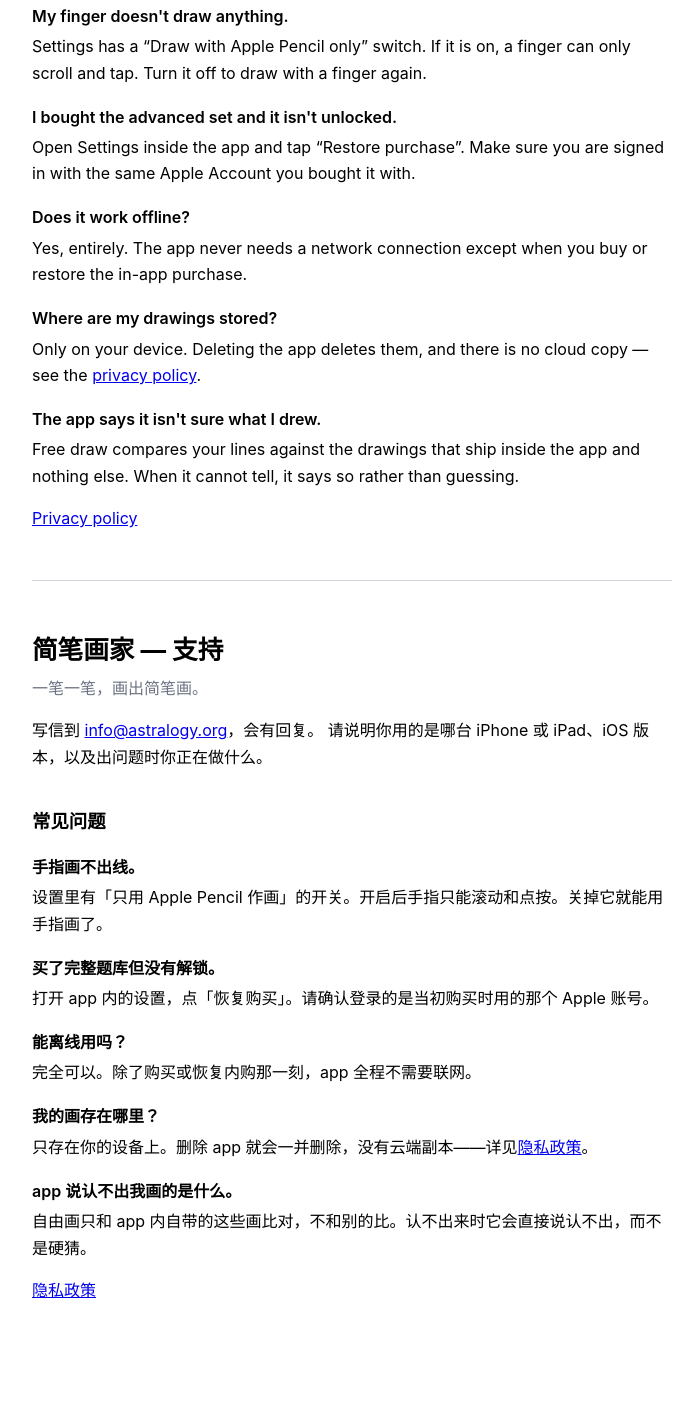
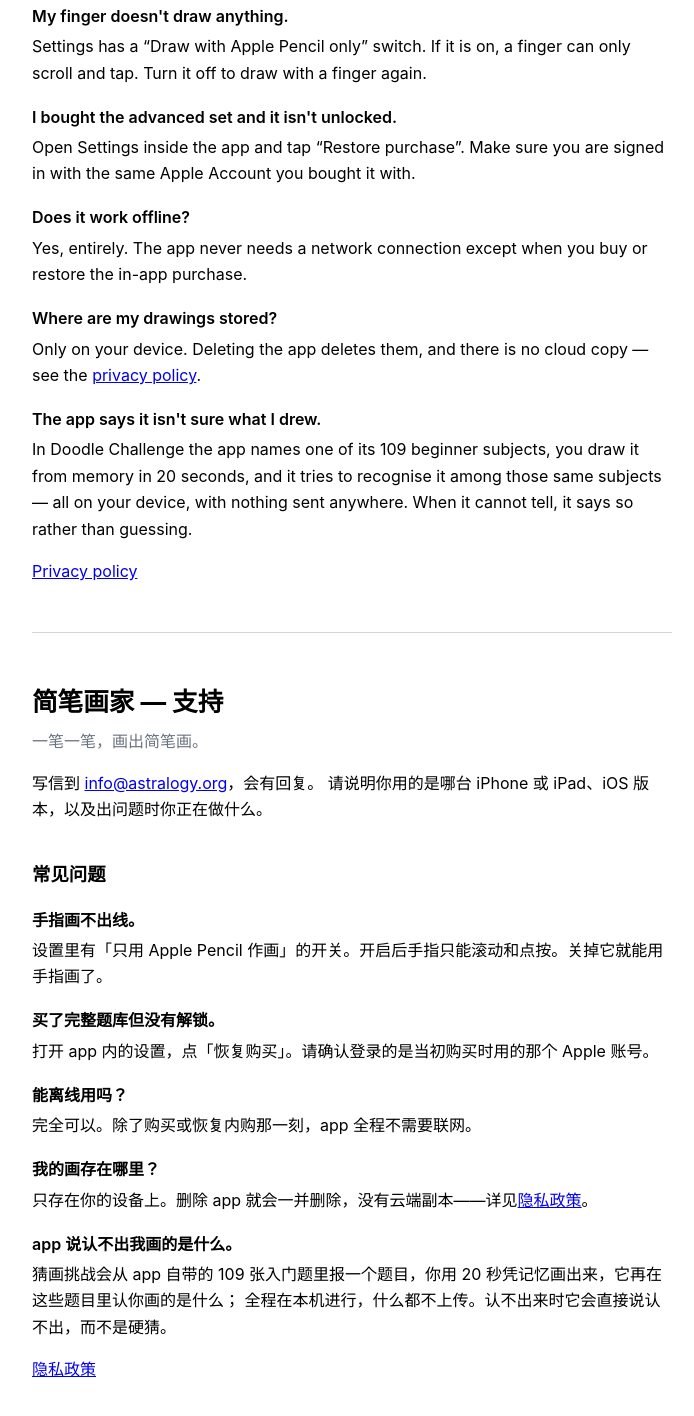
Before and after one commit to hyuezhou/sketchcoach-site, a plain HTML site: page index.html in a window 1280 px wide. Shown: the part 298-1714 px from the top of the page, without its empty margins (288-982 px from the left). Before the commit the page ends 1681 px from the top, so only its background shows below. Drawn offline with Linux system fonts and the light colour scheme.

Commit message:
Support page: describe the Doodle Challenge instead of the removed free-draw mode
Co-Authored-By: Claude Fable 5.1 <noreply@anthropic.com>

```diff
--- a/index.html
+++ b/index.html
@@ -44,8 +44,9 @@ doing when the problem happened.</p>
       <a href="privacy.html">privacy policy</a>.</dd>
 
   <dt>The app says it isn't sure what I drew.</dt>
-  <dd>Free draw compares your lines against the drawings that ship inside the app and nothing else.
-      When it cannot tell, it says so rather than guessing.</dd>
+  <dd>In Doodle Challenge the app names one of its 109 beginner subjects, you draw it from memory in
+      20 seconds, and it tries to recognise it among those same subjects — all on your device, with
+      nothing sent anywhere. When it cannot tell, it says so rather than guessing.</dd>
 </dl>
 
 <p><a href="privacy.html">Privacy policy</a></p>
@@ -73,7 +74,8 @@ doing when the problem happened.</p>
   <dd>只存在你的设备上。删除 app 就会一并删除，没有云端副本——详见<a href="privacy.html">隐私政策</a>。</dd>
 
   <dt>app 说认不出我画的是什么。</dt>
-  <dd>自由画只和 app 内自带的这些画比对，不和别的比。认不出来时它会直接说认不出，而不是硬猜。</dd>
+  <dd>猜画挑战会从 app 自带的 109 张入门题里报一个题目，你用 20 秒凭记忆画出来，它再在这些题目里认你画的是什么；
+      全程在本机进行，什么都不上传。认不出来时它会直接说认不出，而不是硬猜。</dd>
 </dl>
 
 <p><a href="privacy.html">隐私政策</a></p>
```
